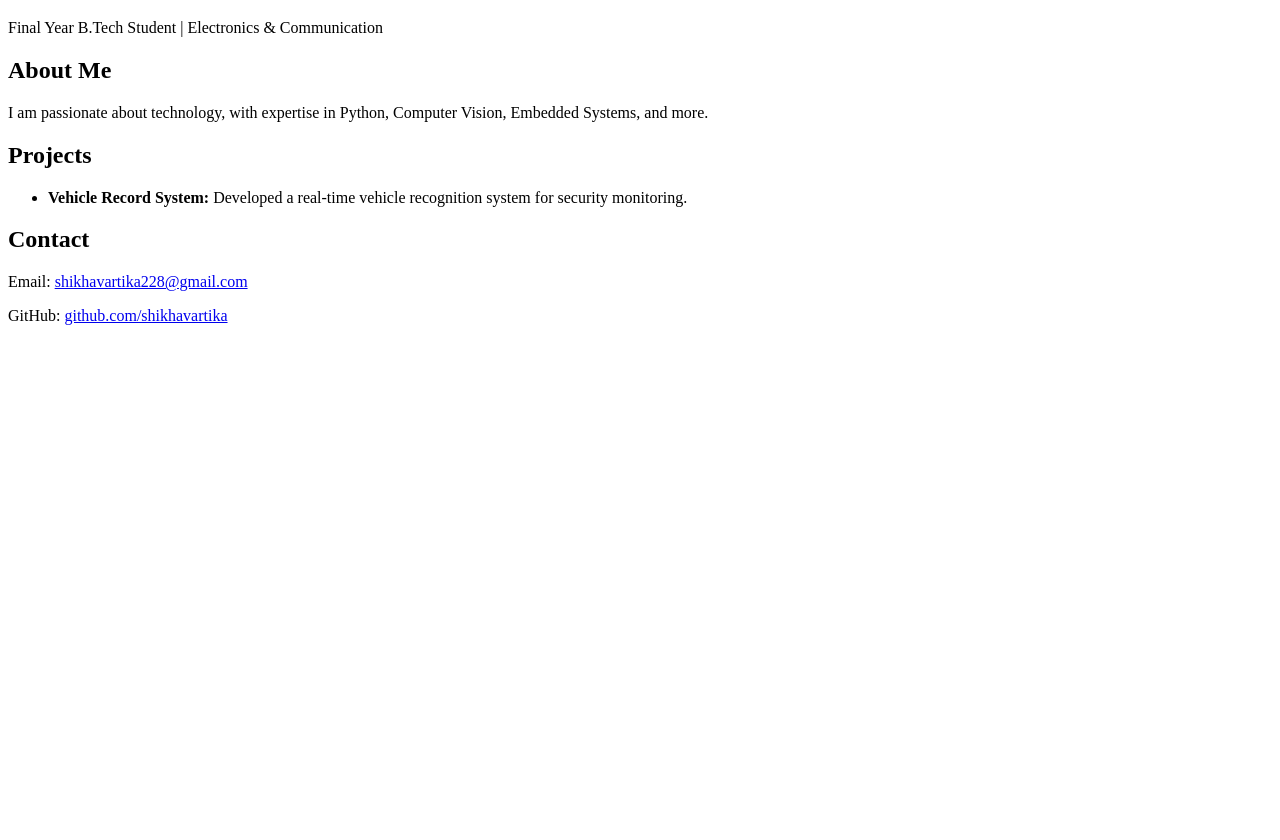
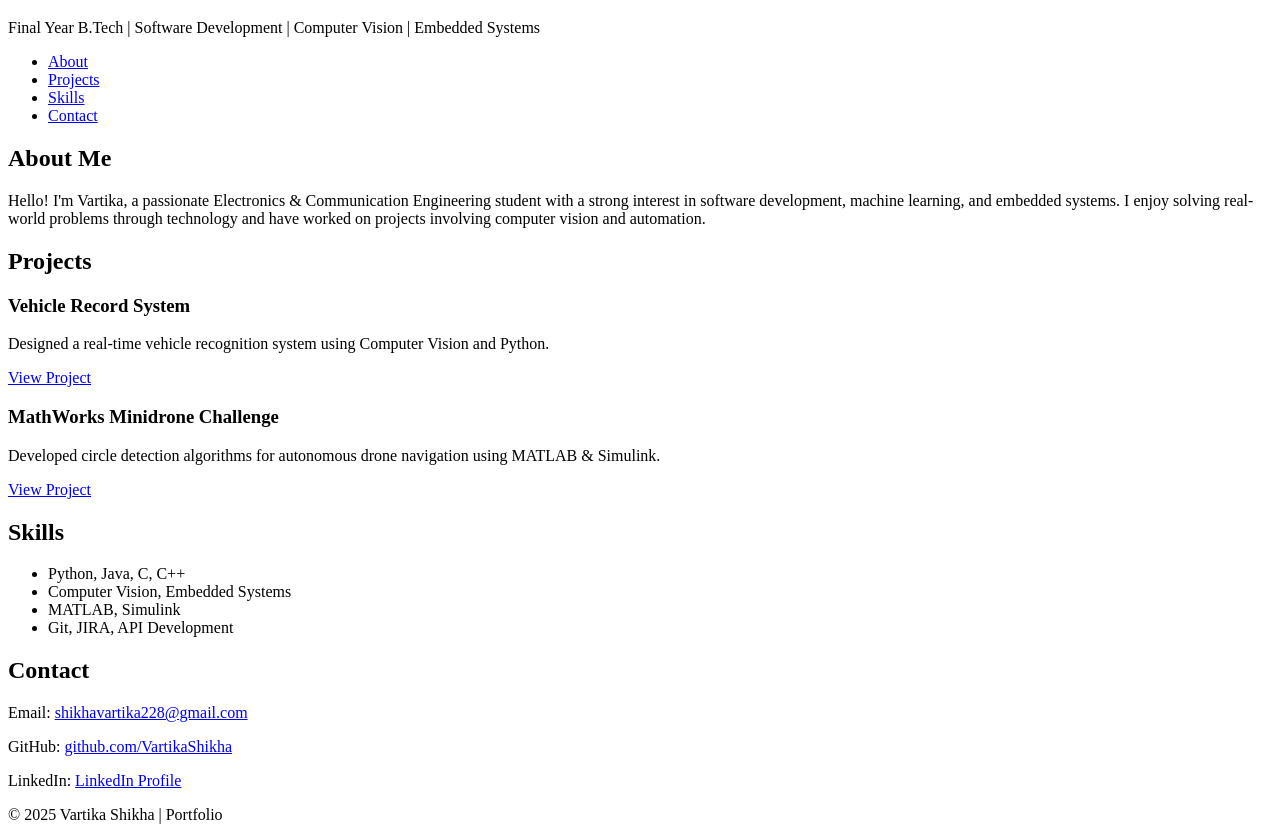
Before and after one commit to shikhavartika/shikhavartika.github.io, a plain HTML site: page index.html in a window 1280 px wide. Shown: the part 61-901 px from the top of the page. Before the commit the page ends 800 px from the top, so only its background shows below. Drawn offline with Linux system fonts and the light colour scheme.

Commit message:
Update index.html

```diff
--- a/index.html
+++ b/index.html
@@ -4,29 +4,64 @@
     <meta charset="UTF-8">
     <meta name="viewport" content="width=device-width, initial-scale=1.0">
     <title>Vartika Shikha | Portfolio</title>
+    <link rel="stylesheet" href="style.css">
 </head>
 <body>
+
     <header>
         <h1>Vartika Shikha</h1>
-        <p>Final Year B.Tech Student | Electronics & Communication</p>
+        <p>Final Year B.Tech | Software Development | Computer Vision | Embedded Systems</p>
+        <nav>
+            <ul>
+                <li><a href="#about">About</a></li>
+                <li><a href="#projects">Projects</a></li>
+                <li><a href="#skills">Skills</a></li>
+                <li><a href="#contact">Contact</a></li>
+            </ul>
+        </nav>
     </header>
 
-    <section>
+    <section id="about">
         <h2>About Me</h2>
-        <p>I am passionate about technology, with expertise in Python, Computer Vision, Embedded Systems, and more.</p>
+        <p>Hello! I'm Vartika, a passionate Electronics & Communication Engineering student with a strong interest in
+        software development, machine learning, and embedded systems. I enjoy solving real-world problems through technology
+        and have worked on projects involving computer vision and automation.</p>
     </section>
 
-    <section>
+    <section id="projects">
         <h2>Projects</h2>
+        <div class="project">
+            <h3>Vehicle Record System</h3>
+            <p>Designed a real-time vehicle recognition system using Computer Vision and Python.</p>
+            <a href="https://github.com/VartikaShikha/Vehicle-Record-System" target="_blank">View Project</a>
+        </div>
+        <div class="project">
+            <h3>MathWorks Minidrone Challenge</h3>
+            <p>Developed circle detection algorithms for autonomous drone navigation using MATLAB & Simulink.</p>
+            <a href="https://github.com/VartikaShikha/Minidrone-Challenge" target="_blank">View Project</a>
+        </div>
+    </section>
+
+    <section id="skills">
+        <h2>Skills</h2>
         <ul>
-            <li><b>Vehicle Record System:</b> Developed a real-time vehicle recognition system for security monitoring.</li>
+            <li>Python, Java, C, C++</li>
+            <li>Computer Vision, Embedded Systems</li>
+            <li>MATLAB, Simulink</li>
+            <li>Git, JIRA, API Development</li>
         </ul>
     </section>
 
-    <section>
+    <section id="contact">
         <h2>Contact</h2>
         <p>Email: <a href="mailto:shikhavartika228@gmail.com">shikhavartika228@gmail.com</a></p>
-        <p>GitHub: <a href="https://github.com/shikhavartika">github.com/shikhavartika</a></p>
+        <p>GitHub: <a href="https://github.com/VartikaShikha" target="_blank">github.com/VartikaShikha</a></p>
+        <p>LinkedIn: <a href="#" target="_blank">LinkedIn Profile</a></p>
     </section>
+
+    <footer>
+        <p>© 2025 Vartika Shikha | Portfolio</p>
+    </footer>
+
 </body>
 </html>
```
